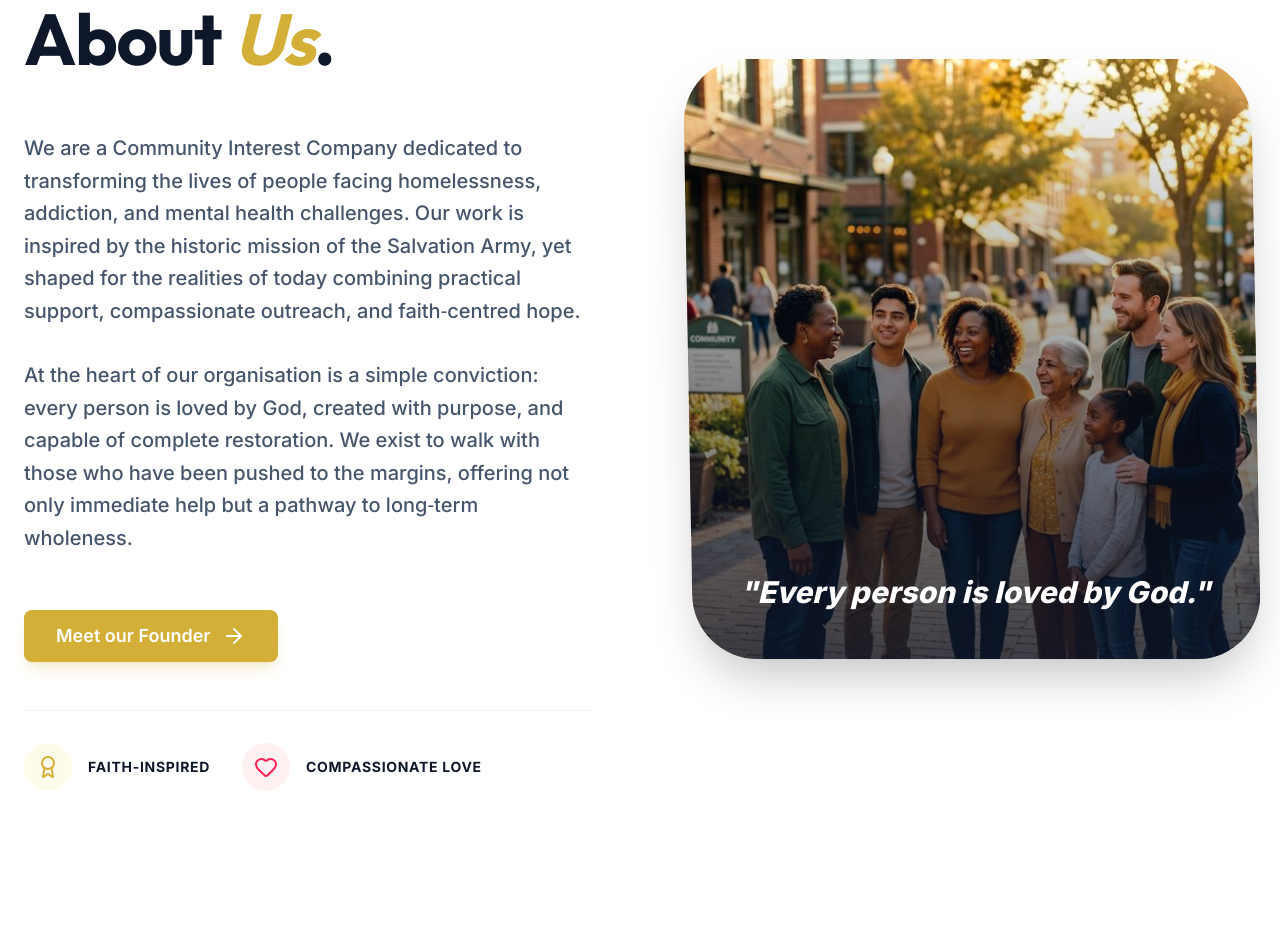
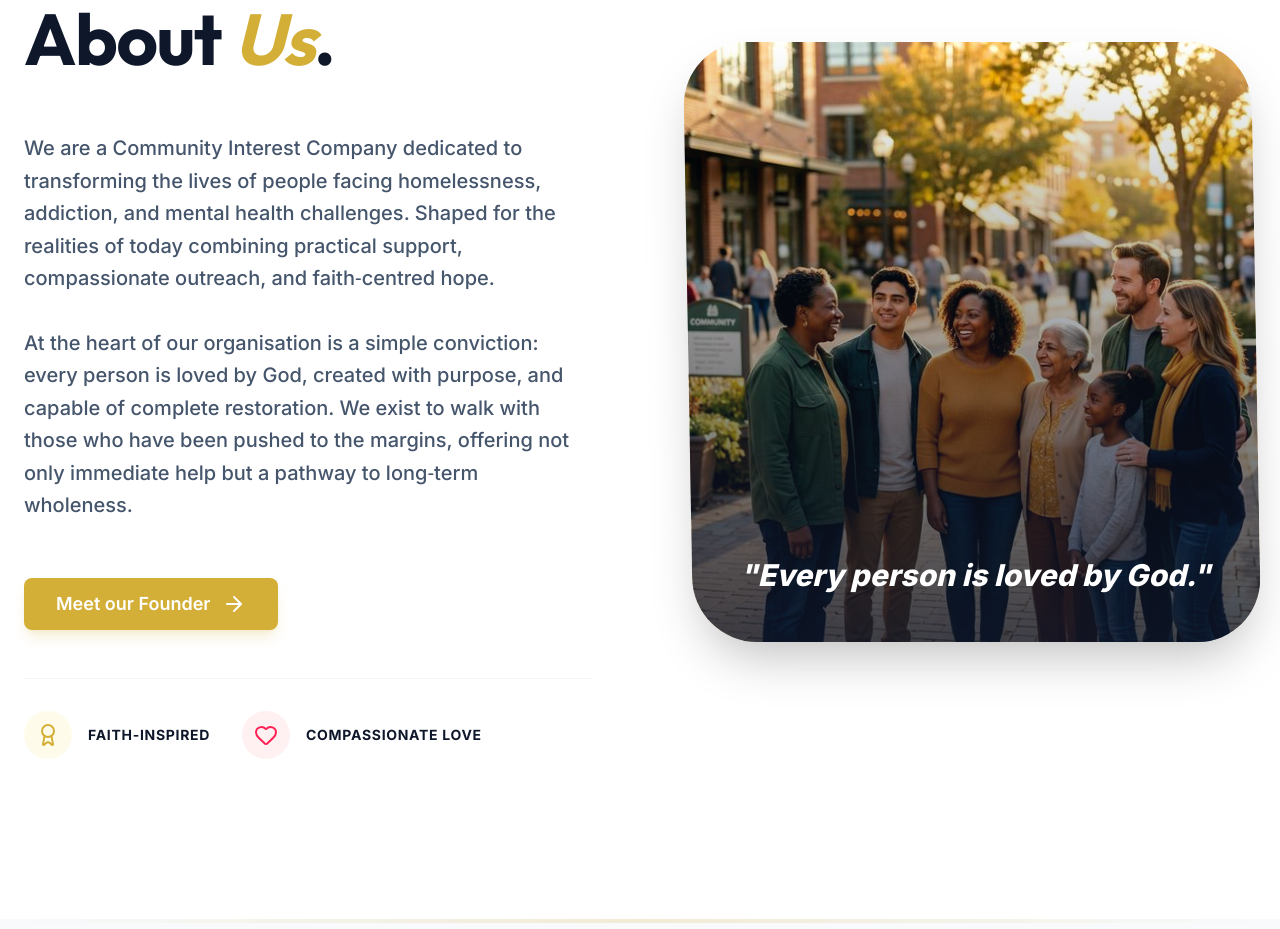
Before and after one commit to Temitopemoses/community-witnesses, a React (Vite) app in the folder frontend/: page /about in a window 1280 px wide. Shown: the part 1000-1929 px from the top of the page. Built offline with nearby package versions, Linux system fonts and the light colour scheme.

Commit message:
salvation ministry removed

```diff
--- a/frontend/src/pages/About.jsx
+++ b/frontend/src/pages/About.jsx
@@ -90,7 +90,7 @@ export default function About() {
             </h2>
             <div className="space-y-8">
               <p className="text-slate-600 text-lg md:text-xl leading-relaxed font-medium">
-                We are a Community Interest Company dedicated to transforming the lives of people facing homelessness, addiction, and mental health challenges. Our work is inspired by the historic mission of the Salvation Army, yet shaped for the realities of today combining practical support, compassionate outreach, and faith‑centred hope.
+                We are a Community Interest Company dedicated to transforming the lives of people facing homelessness, addiction, and mental health challenges. Shaped for the realities of today combining practical support, compassionate outreach, and faith‑centred hope.
               </p>
               <p className="text-slate-600 text-lg md:text-xl leading-relaxed font-medium">
                 At the heart of our organisation is a simple conviction: every person is loved by God, created with purpose, and capable of complete restoration. We exist to walk with those who have been pushed to the margins, offering not only immediate help but a pathway to long‑term wholeness.
```
